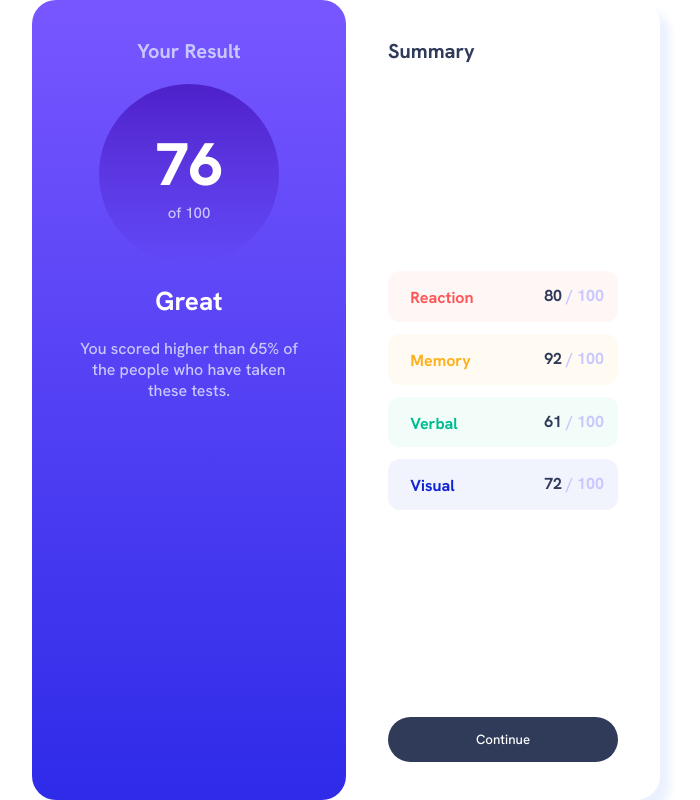
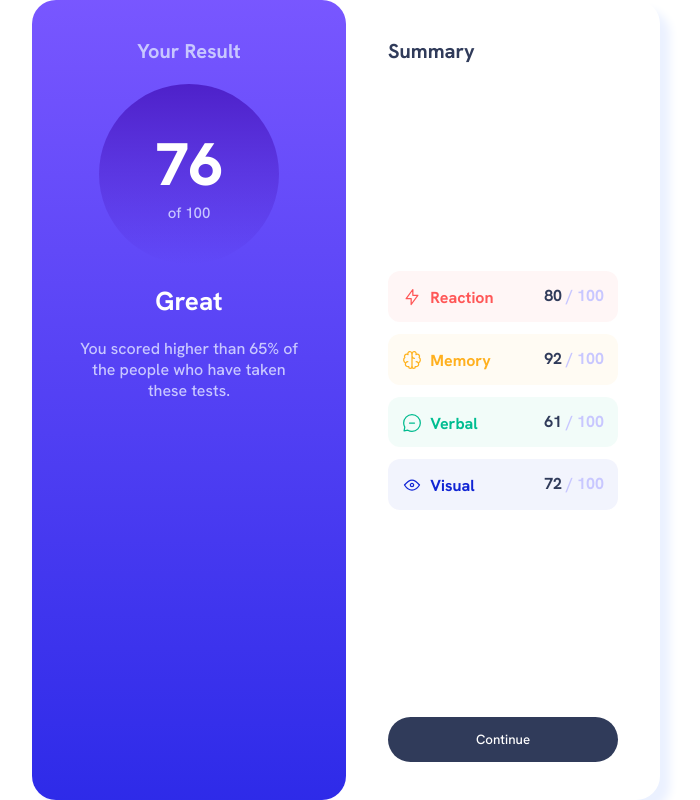
Before and after one commit to vickyalem/summary-component, a plain HTML site: page index.html in a window 1280 px wide. Shown: the whole page, without its empty margins (294-994 px from the left). Drawn offline with Linux system fonts and the light colour scheme.

Commit message:
Update index.html

```diff
--- a/index.html
+++ b/index.html
@@ -253,7 +253,7 @@
           <div class="summary-content">
             <div class="reaction block">
               <div>
-                <img src="./assets/images/icon-reaction.svg" alt="" />&nbsp;&nbsp;<span
+                <img src="./images/icon-reaction.svg" alt="" />&nbsp;&nbsp;<span
                   >Reaction</span
                 >
               </div>
@@ -262,7 +262,7 @@
 
             <div class="memory block">
               <div>
-                <img src="./assets/images/icon-memory.svg" alt="" />&nbsp;&nbsp;<span
+                <img src="./images/icon-memory.svg" alt="" />&nbsp;&nbsp;<span
                   >Memory</span
                 >
               </div>
@@ -272,7 +272,7 @@
 
             <div class="verbal block">
               <div>
-                <img src="./assets/images/icon-verbal.svg" alt="" />&nbsp;&nbsp;<span
+                <img src="./images/icon-verbal.svg" alt="" />&nbsp;&nbsp;<span
                   >Verbal</span
                 >
               </div>
@@ -282,7 +282,7 @@
 
             <div class="visual block">
               <div>
-                <img src="./assets/images/icon-visual.svg" alt="" />&nbsp;&nbsp;<span
+                <img src="./images/icon-visual.svg" alt="" />&nbsp;&nbsp;<span
                   >Visual</span
                 >
               </div>
```
